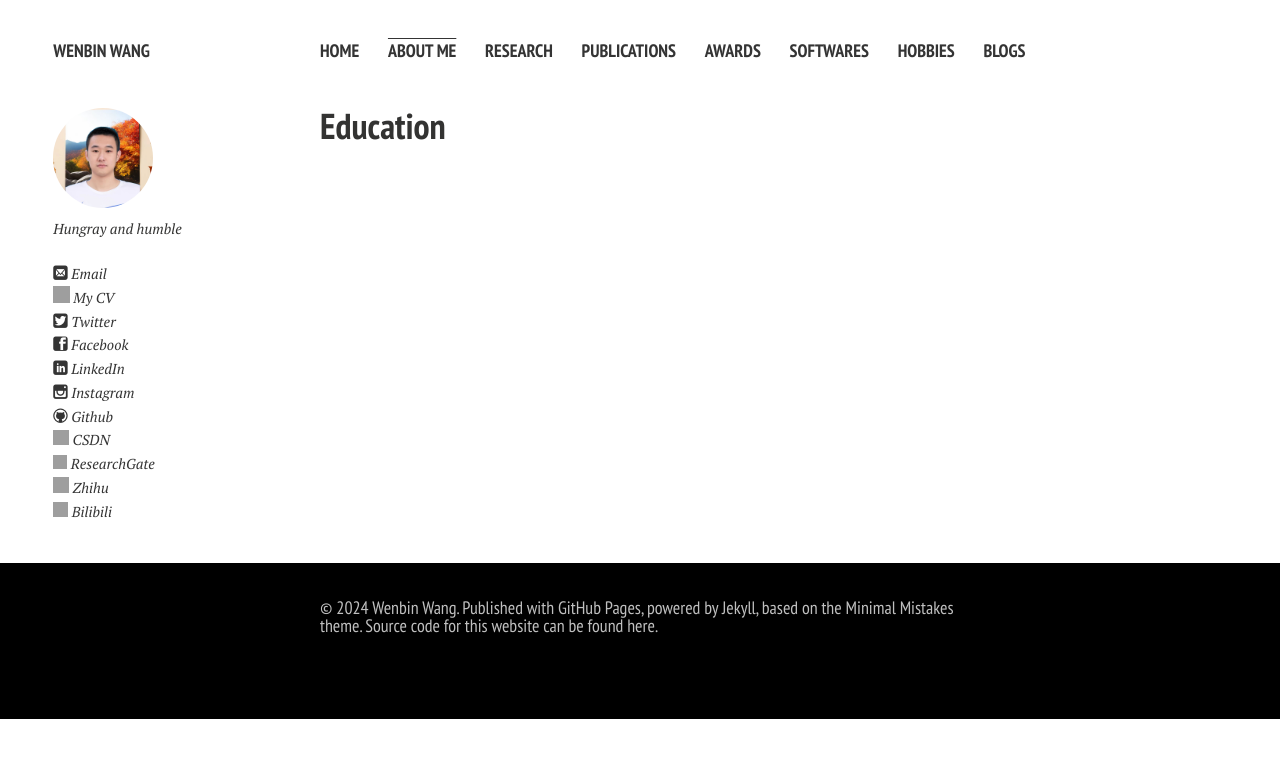
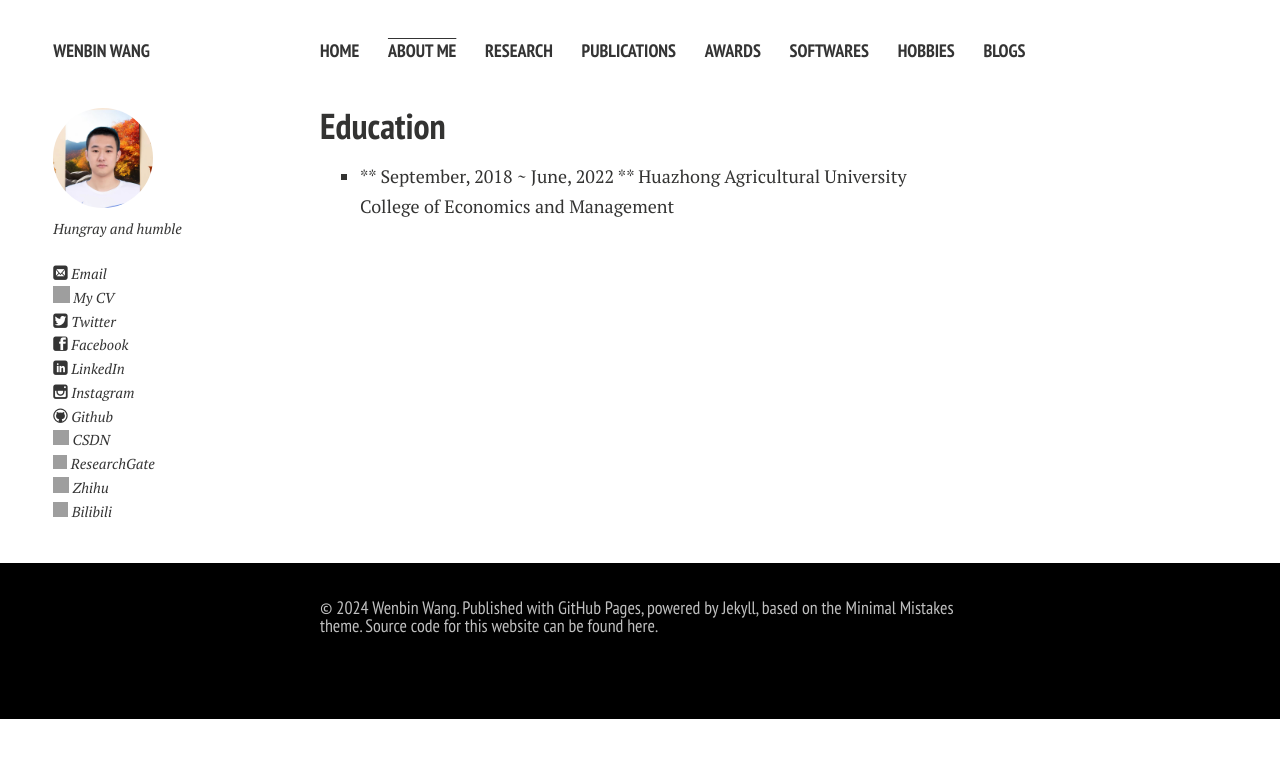
Before and after one commit to LuminaryAlexander/LuminaryAlexander.github.io, a Jekyll site: the page built from about_me.md, in a window 1280 px wide. Shown: the top 758 px of the page. Built offline with Jekyll 4.4.1, drawn with Linux system fonts in a browser that asks for light colours; nearby versions of some CDN libraries; comment, search, counter and statistics services are not loaded; a style sheet for code colours, icons or effects is not loaded; grey boxes are pictures that could not be loaded.

Commit message:
Update about_me.md

```diff
--- a/about_me.md
+++ b/about_me.md
@@ -5,3 +5,7 @@ title: About me
 ---
 
 ## Education
+
+- ** September, 2018 ~ June, 2022 **
+  Huazhong Agricultural University
+  College of Economics and Management
```
